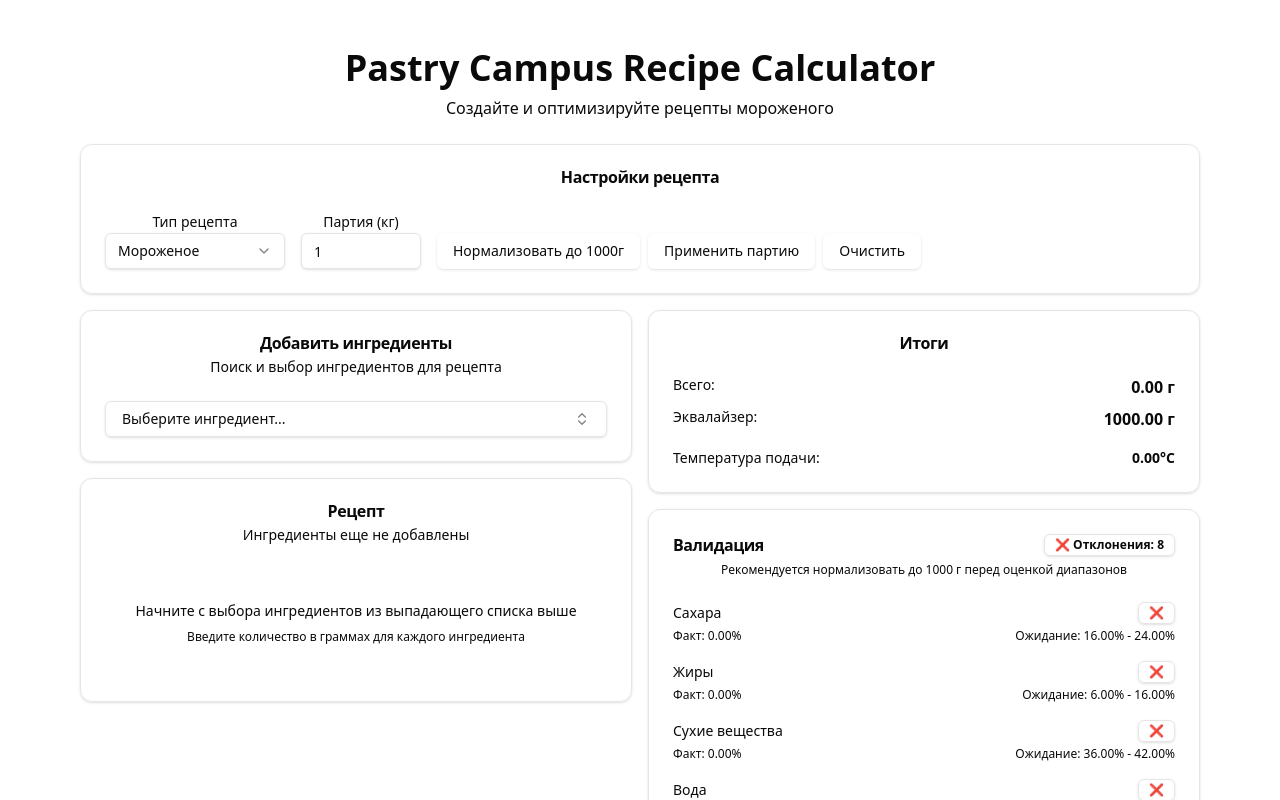
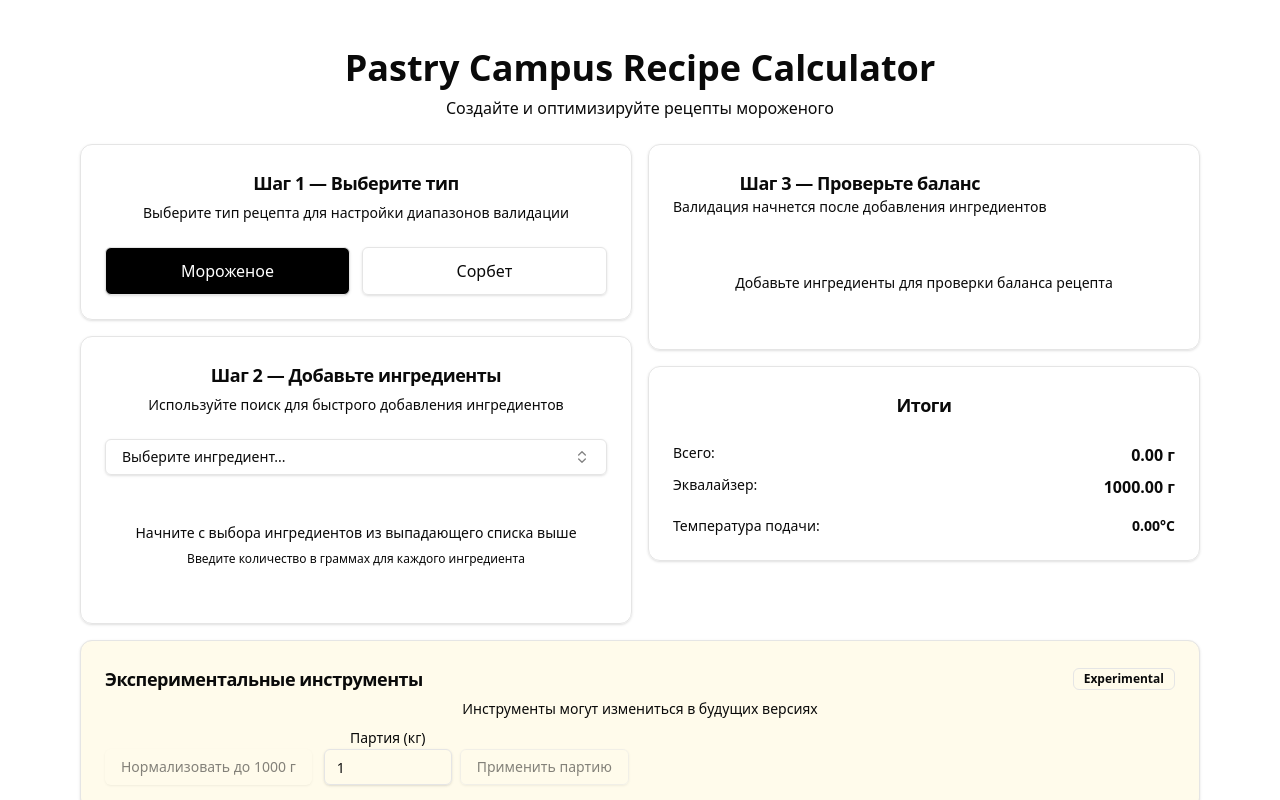
Before and after one commit to Nikolsi/pastry_campus_recipie_calculator, a React (Vite) app: page / in a window 1280 px wide. Shown: the top 800 px of the page. Built offline with nearby package versions, Linux system fonts and the light colour scheme.

Commit message:
final touch ups

```diff
--- a/src/App.tsx
+++ b/src/App.tsx
@@ -14,16 +14,11 @@
 } from "@/components/ui/card";
 import { Input } from "@/components/ui/input";
 import { Label } from "@/components/ui/label";
-import {
-  Select,
-  SelectContent,
-  SelectItem,
-  SelectTrigger,
-  SelectValue,
-} from "@/components/ui/select";
 import { Badge } from "@/components/ui/badge";
 import { Separator } from "@/components/ui/separator";
 import { IngredientCombobox } from "@/components/IngredientCombobox";
+import { CheckCircle2, XCircle } from "lucide-react";
+import { cn } from "@/lib/utils";
 
 function App() {
   const [recipeType, setRecipeType] = useState<RecipeType>("HELADO");
@@ -97,95 +92,80 @@
         </p>
       </div>
 
-      {/* Header Controls */}
-      <Card className="mb-4">
+      <div className="grid grid-cols-1 lg:grid-cols-2 gap-4 mb-4">
+        {/* Left Column */}
+        <div className="space-y-4">
+          {/* Step 1: Recipe Type */}
+          <Card>
             <CardHeader>
-          <CardTitle>Настройки рецепта</CardTitle>
+              <CardTitle className="text-base sm:text-lg">
+                Шаг 1 — Выберите тип
+              </CardTitle>
+              <CardDescription>
+                Выберите тип рецепта для настройки диапазонов валидации
+              </CardDescription>
             </CardHeader>
             <CardContent>
-          <div className="flex flex-col sm:flex-row gap-4 items-start sm:items-end flex-wrap">
-            <div className="w-full sm:w-auto">
-              <Label htmlFor="recipeType">Тип рецепта</Label>
-              <Select
-                value={recipeType}
-                onValueChange={(value) => setRecipeType(value as RecipeType)}
+              <div className="grid grid-cols-2 gap-3">
+                <Button
+                  type="button"
+                  variant="outline"
+                  onClick={() => setRecipeType("HELADO")}
+                  className={cn(
+                    "h-12 text-base",
+                    recipeType === "HELADO" &&
+                      "bg-black text-white hover:bg-black/90 border-black"
+                  )}
                 >
-                <SelectTrigger id="recipeType" className="w-full sm:w-[180px]">
-                  <SelectValue />
-                </SelectTrigger>
-                <SelectContent>
-                  <SelectItem value="HELADO">Мороженое</SelectItem>
-                  <SelectItem value="SORBETE">Сорбет</SelectItem>
-                </SelectContent>
-              </Select>
-            </div>
+                  Мороженое
+                </Button>
 
-            <div className="w-full sm:w-auto">
-              <Label htmlFor="batchKg">Партия (кг)</Label>
-              <Input
-                id="batchKg"
-                type="number"
-                value={batchKg}
-                onChange={(e) => setBatchKg(Number(e.target.value))}
-                step="0.1"
-                min="0"
-                className="w-full sm:w-[120px]"
-              />
-            </div>
-
-            <div className="flex gap-2 flex-wrap">
                 <Button
-                onClick={() => setItems(normalizeTo1000(items))}
-                variant="secondary"
+                  type="button"
+                  variant="outline"
+                  onClick={() => setRecipeType("SORBETE")}
+                  className={cn(
+                    "h-12 text-base",
+                    recipeType === "SORBETE" &&
+                      "bg-black text-white hover:bg-black/90 border-black"
+                  )}
                 >
-                Нормализовать до 1000г
+                  Сорбет
                 </Button>
-              <Button
-                onClick={() => setItems(scaleToKg(items, batchKg))}
-                variant="secondary"
-              >
-                Применить партию
-              </Button>
-              <Button onClick={() => setItems([])} variant="destructive">
-                Очистить
-              </Button>
-            </div>
               </div>
             </CardContent>
           </Card>
 
-      <div className="grid grid-cols-1 lg:grid-cols-2 gap-4">
-        {/* Left Column */}
-        <div className="space-y-4">
-          {/* Ingredient Picker */}
+          {/* Step 2: Add Ingredients & Recipe */}
           <Card>
             <CardHeader>
-              <CardTitle>Добавить ингредиенты</CardTitle>
+              <CardTitle className="text-base sm:text-lg">
+                Шаг 2 — Добавьте ингредиенты
+              </CardTitle>
               <CardDescription>
-                Поиск и выбор ингредиентов для рецепта
+                Используйте поиск для быстрого добавления ингредиентов
               </CardDescription>
             </CardHeader>
-            <CardContent>
+            <CardContent className="space-y-4">
               <IngredientCombobox
                 ingredients={ingredients}
                 onSelect={addIngredientByName}
                 placeholder="Выберите ингредиент..."
                 addedIngredientNames={items.map((item) => item.ingredientName)}
               />
-            </CardContent>
-          </Card>
 
-          {/* Recipe Items */}
-          <Card>
-            <CardHeader>
-              <CardTitle>Рецепт</CardTitle>
-              <CardDescription>
-                {items.length === 0
-                  ? "Ингредиенты еще не добавлены"
-                  : `${items.length} ингредиентов`}
-              </CardDescription>
-            </CardHeader>
-            <CardContent>
+              {items.length > 0 && (
+                <>
+                  <div className="flex items-center justify-between">
+                    <Separator className="flex-1" />
+                    <span className="text-xs text-muted-foreground px-3">
+                      Добавлено ингредиентов: {items.length}
+                    </span>
+                    <Separator className="flex-1" />
+                  </div>
+                </>
+              )}
+
               {items.length === 0 ? (
                 <div className="text-center py-8 space-y-2">
                   <p className="text-sm text-muted-foreground">
@@ -274,10 +254,71 @@
 
         {/* Right Column */}
         <div className="space-y-4">
+          {/* Step 3: Validation */}
+          <Card>
+            <CardHeader>
+              <div className="flex flex-col gap-1 sm:flex-row sm:items-start sm:justify-between">
+                <div className="min-w-0">
+                  <CardTitle className="text-base sm:text-lg">
+                    Шаг 3 — Проверьте баланс
+                  </CardTitle>
+                  <CardDescription>
+                    {items.length === 0
+                      ? "Валидация начнется после добавления ингредиентов"
+                      : totals.totalG === 0 ||
+                          Math.abs(totals.totalG - 1000) > 50
+                        ? "Для корректной оценки диапазонов рекомендуется нормализовать до 1000 г (см. Экспериментальные инструменты)"
+                        : "Все параметры проверяются на соответствие стандартам"}
+                  </CardDescription>
+                </div>
+              </div>
+            </CardHeader>
+            <CardContent>
+              {items.length === 0 ? (
+                <div className="text-center py-8 text-sm text-muted-foreground">
+                  Добавьте ингредиенты для проверки баланса рецепта
+                </div>
+              ) : (
+                <div className="space-y-2">
+                  {validation.checks.map((check) => (
+                    <div
+                      key={check.key}
+                      className={cn(
+                        "rounded-lg px-3 py-2",
+                        check.ok ? "bg-emerald-50/40" : "bg-rose-50/40"
+                      )}
+                    >
+                      <div className="flex flex-col gap-2 sm:flex-row sm:items-start sm:justify-between">
+                        <div className="flex items-start gap-2 min-w-0">
+                          {check.ok ? (
+                            <CheckCircle2 className="h-4 w-4 mt-0.5 text-emerald-600 shrink-0" />
+                          ) : (
+                            <XCircle className="h-4 w-4 mt-0.5 text-rose-600 shrink-0" />
+                          )}
+                          <div className="min-w-0">
+                            <div className="font-medium leading-5 break-words">
+                              {check.label}
+                            </div>
+                            <div className="text-sm text-muted-foreground">
+                              Факт: {check.actual}
+                            </div>
+                          </div>
+                        </div>
+                        <div className="text-sm text-muted-foreground sm:text-right break-words">
+                          Ожидание: {check.expected}
+                        </div>
+                      </div>
+                    </div>
+                  ))}
+                </div>
+              )}
+            </CardContent>
+          </Card>
+
           {/* Totals */}
           <Card>
             <CardHeader>
-              <CardTitle>Итоги</CardTitle>
+              <CardTitle className="text-base sm:text-lg">Итоги</CardTitle>
             </CardHeader>
             <CardContent className="space-y-2">
               <div className="flex justify-between">
@@ -301,49 +342,56 @@
               </div>
             </CardContent>
           </Card>
+        </div>
+      </div>
 
-          {/* Validation */}
-          <Card>
-            <CardHeader>
-              <div className="flex items-center justify-between">
-                <CardTitle>Валидация</CardTitle>
-                <Badge
-                  variant={validation.overallOk ? "default" : "destructive"}
-                >
-                  {validation.overallOk
-                    ? "✅ Все в пределах"
-                    : `❌ Отклонения: ${validation.checks.filter((c) => !c.ok).length}`}
+      {/* Experimental Tools */}
+      <Card className="mt-4 border-amber-200 bg-amber-50">
+        <CardHeader className="pb-3">
+          <div className="flex flex-col gap-2 sm:flex-row sm:items-center sm:justify-between">
+            <CardTitle className="text-base sm:text-lg">
+              Экспериментальные инструменты
+            </CardTitle>
+            <Badge variant="secondary" className="w-fit">
+              Experimental
             </Badge>
           </div>
-              <CardDescription className="text-xs">
-                Рекомендуется нормализовать до 1000 г перед оценкой диапазонов
+          <CardDescription>
+            Инструменты могут измениться в будущих версиях
           </CardDescription>
         </CardHeader>
-            <CardContent>
-              <div className="space-y-3">
-                {validation.checks.map((check) => (
-                  <div key={check.key} className="space-y-1">
-                    <div className="flex items-center justify-between">
-                      <span className="text-sm font-medium">{check.label}</span>
-                      <Badge
-                        variant={check.ok ? "outline" : "destructive"}
-                        className="text-xs"
+        <CardContent className="flex flex-col gap-3 sm:flex-row sm:items-end">
+          <Button
+            onClick={() => setItems(normalizeTo1000(items))}
+            variant="secondary"
+            disabled={items.length === 0}
           >
-                        {check.ok ? "✅" : "❌"}
-                      </Badge>
+            Нормализовать до 1000 г
+          </Button>
+
+          <div className="flex gap-2 items-end">
+            <div className="grid gap-1">
+              <Label htmlFor="batchKg">Партия (кг)</Label>
+              <Input
+                id="batchKg"
+                type="number"
+                value={batchKg}
+                onChange={(e) => setBatchKg(Number(e.target.value))}
+                step="0.1"
+                min="0"
+                className="w-full sm:w-32"
+              />
             </div>
-                    <div className="flex justify-between text-xs text-muted-foreground">
-                      <span>Факт: {check.actual}</span>
-                      <span>Ожидание: {check.expected}</span>
-                    </div>
-                    <Separator />
-                  </div>
-                ))}
+            <Button
+              onClick={() => setItems(scaleToKg(items, batchKg))}
+              variant="outline"
+              disabled={items.length === 0 || batchKg <= 0}
+            >
+              Применить партию
+            </Button>
           </div>
         </CardContent>
       </Card>
-        </div>
-      </div>
     </div>
   );
 }
```
Lines whose indentation alone changed are shown as unchanged.
